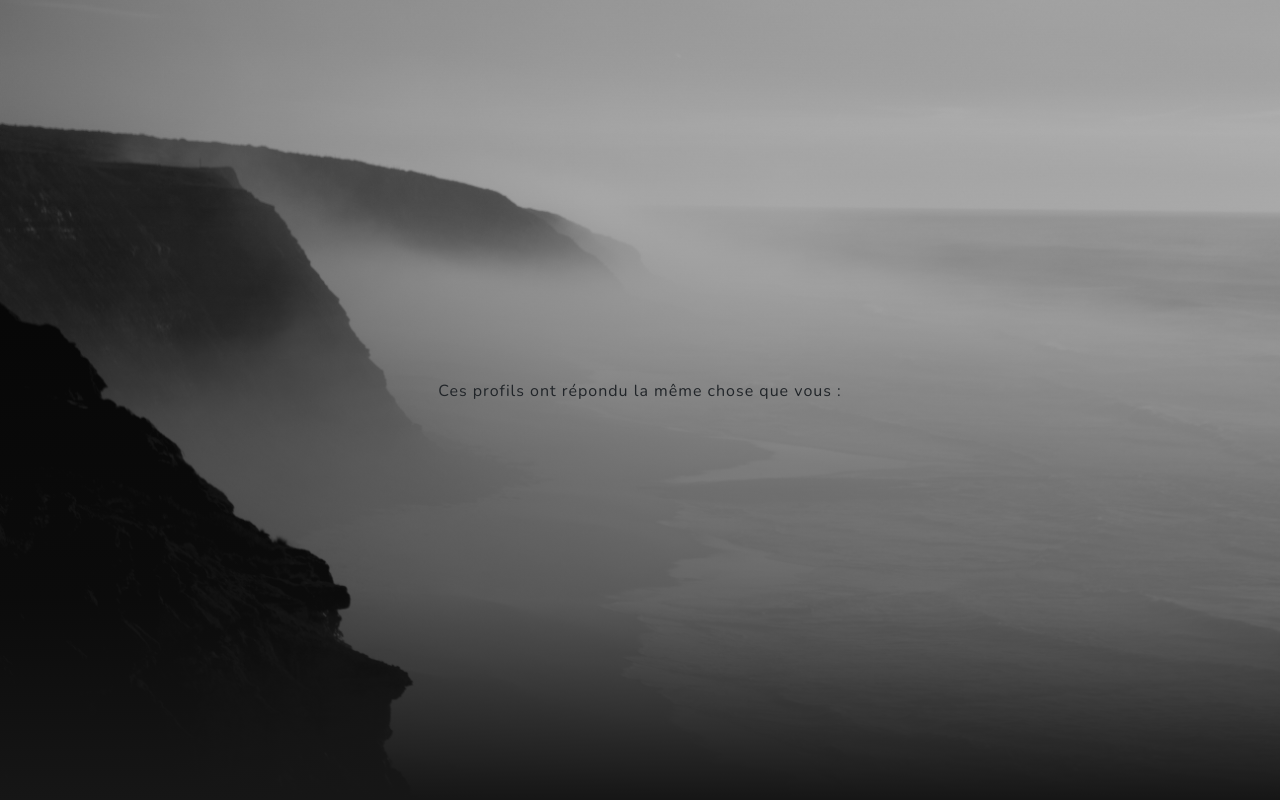
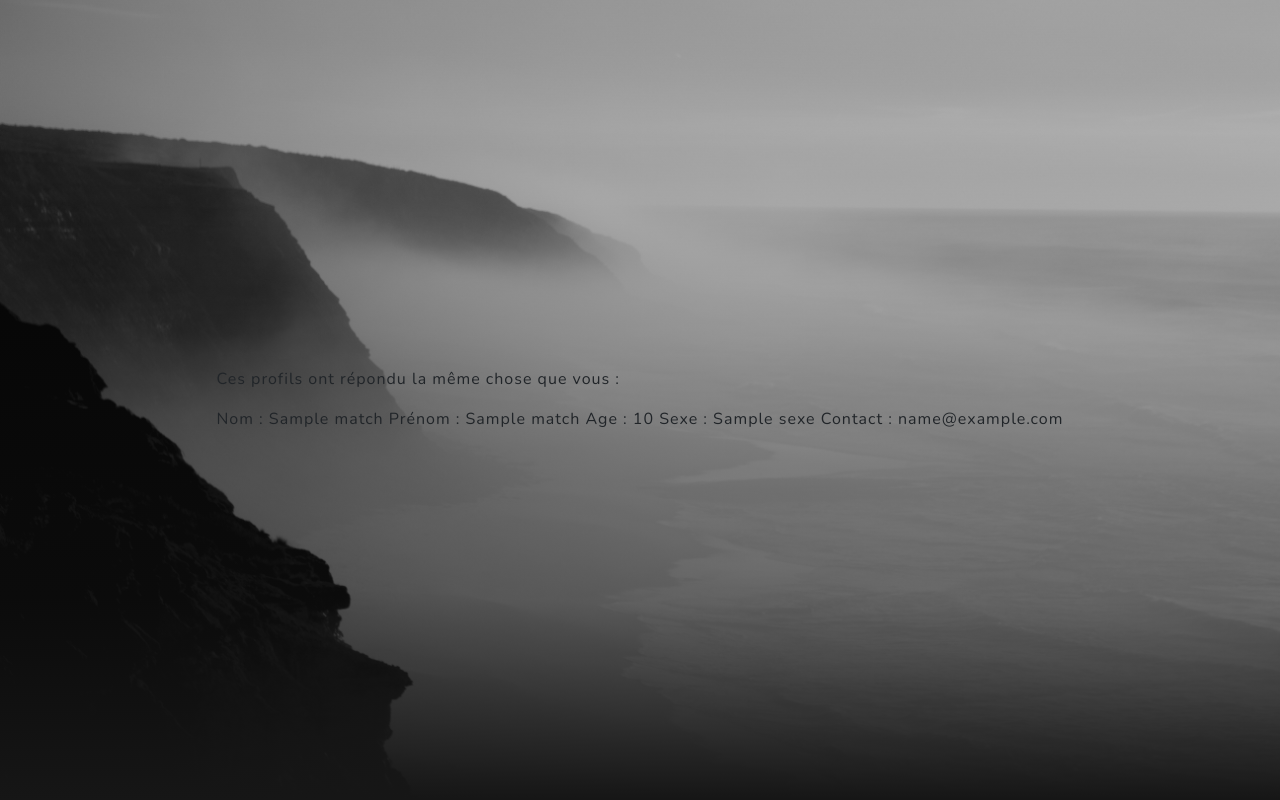
Before and after one commit to RinHye/python, a Django app: template question/templates/question/matches.html in a window 1280 px wide. Shown: the part 57-857 px from the top of the page. Run offline with Django 3.2, Linux system fonts and the light colour scheme; the template is opened without the code that fills it: most values are stand-ins (such as "Sample title", 1, 10 or a date in 2020); some libraries are stand-ins or nearby versions.

Commit message:
Matcher fini

```diff
--- a/question/models.py
+++ b/question/models.py
@@ -53,7 +53,7 @@ class QuestionDuJour(models.Model):
 class Choix(models.Model):
 
     question_reponse = models.ForeignKey('QuestionReponse', on_delete=models.CASCADE, null=False)
-    user = models.ForeignKey(User, on_delete=models.CASCADE, null=False)
+    user = models.ForeignKey('UserExtra', on_delete=models.CASCADE, null=False)
     date = models.DateField(auto_now_add=True)
 
     #en requete possibilite de faire : c.user.nom
@@ -69,8 +69,7 @@ class Choix(models.Model):
 class UserExtra(models.Model):
     SEXES = (
         ('F', 'Femme'),
-        ('M', 'Homme'),
-        ('A','Ambigu')
+        ('M', 'Homme')
     )
     INTERESSE = (
         ('F', 'Femme'),
--- a/question/templates/question/matches.html
+++ b/question/templates/question/matches.html
@@ -3,4 +3,11 @@
 
 {% block content %}
 <p>Ces profils ont répondu la même chose que vous :</p>
+	{% for match in matchFinal %}
+		Nom : {{ match.nom }}
+		Prénom : {{ match.prénom }}
+		Age : {{ match.age }}
+		Sexe : {{ match.sexe }}
+		Contact : {{ match.mail }}
+	{% endfor %}
 {% endblock %}
```
Also changed, not shown: question/views.py (+13 -3 lines), db.sqlite3, question/migrations/0019_auto_20180725_2133.py (added).
